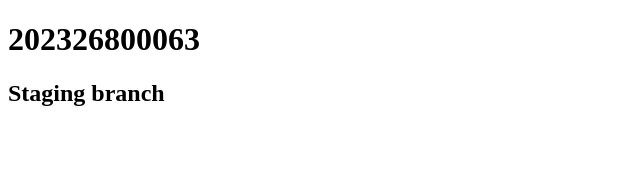
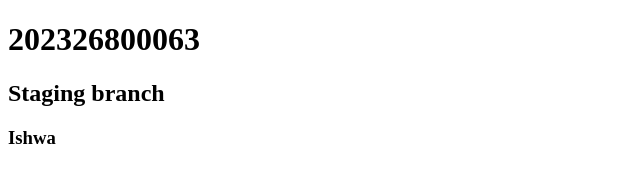
Before and after one commit to isha1320/Ishwa-Patel_063_mid2025, a plain HTML site: page index.html in a window 1280 px wide. Shown: the full height of the page, 0-640 px from the left. Drawn offline with Linux system fonts and the light colour scheme.

Commit message:
staging1

```diff
--- a/index.html
+++ b/index.html
@@ -8,5 +8,6 @@
 <body>
     <h1>202326800063</h1>
     <h2>Staging branch</h2>
+    <h3>Ishwa</h3>
 </body>
 </html>
```
